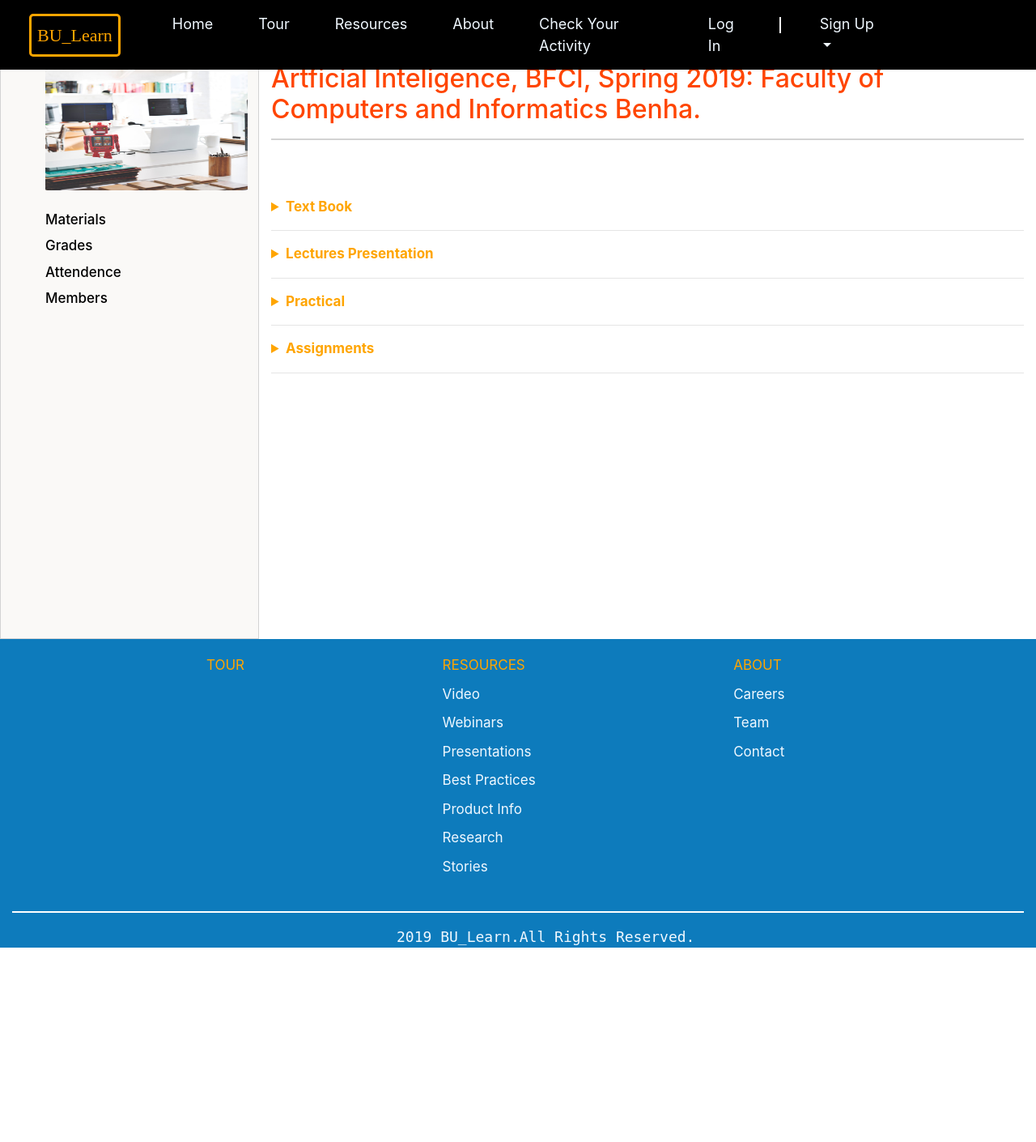
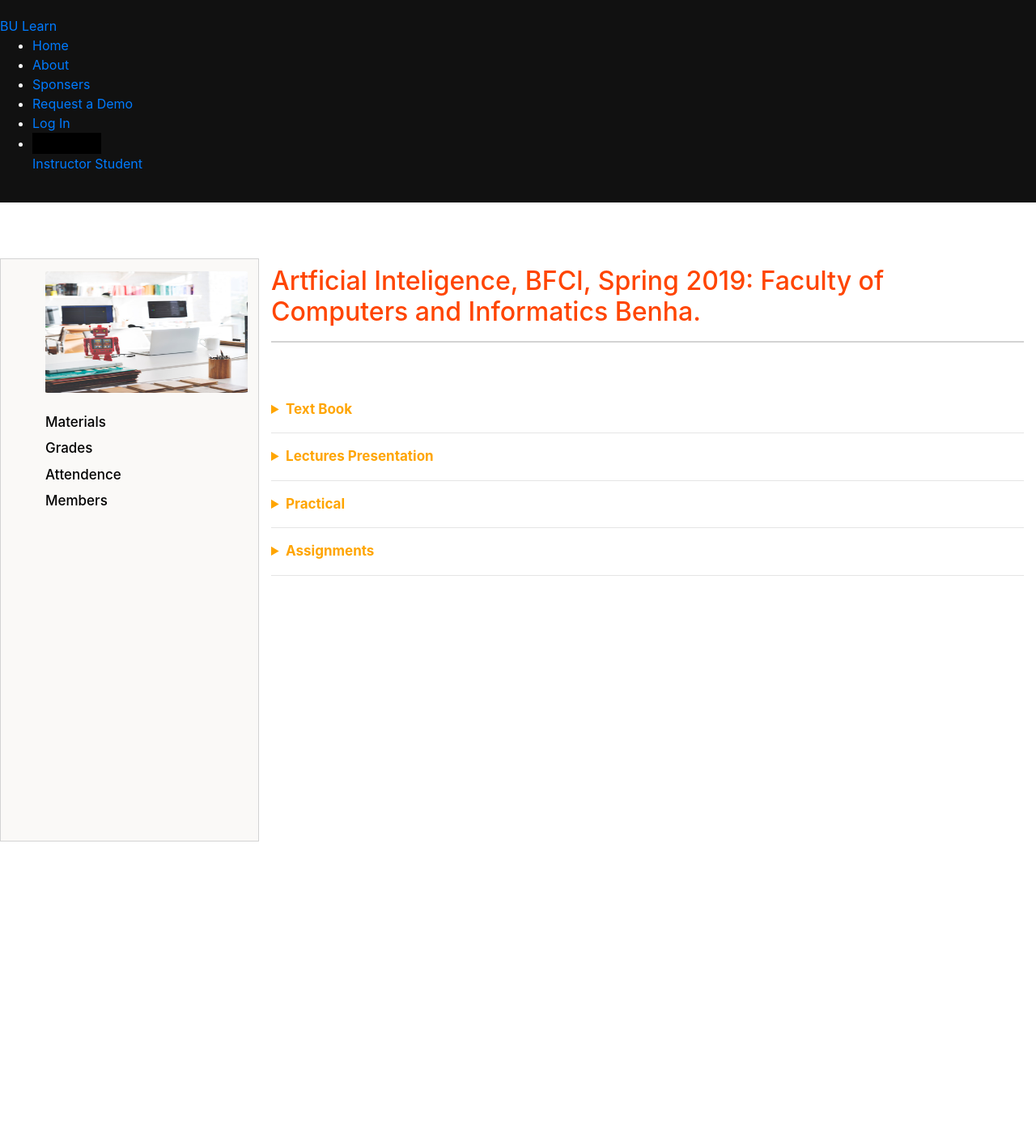
Before and after one commit to AhmedHafez7-Eng/BU_Learn, a PHP site: page /Ai.php in a window 1280 px wide. Shown: the top 1410 px of the page at 81% size. Before the commit the page ends 1170 px from the top, so only its background shows below. Run offline with PHP 8.4, Linux system fonts and the light colour scheme; some libraries are stand-ins or nearby versions.

Commit message:
Update materialhead.php

```diff
--- a/materialhead.php
+++ b/materialhead.php
@@ -1,71 +1,54 @@
-<div class="container-fluid">
+<link rel="stylesheet" type="text/css" href="css/bu.css">
+<style type="text/css">
+    header{
+        background-color: #111;
+        color: #FFF;
+        padding-top: 20px;
+        padding-bottom: 20px;
+    }
+    header.sticky{
+        background-color: #FFF;
+        color: #111;
+    }
+</style>
+<!-- Start NavBar -->
+    <header>
+      <a href="#" class="logo">BU Learn</a>
+      <div class="toggle" onclick="togglemenu();"></div>
+      <ul class="menu">
+        <li class="activeColor"><a href="bu.php" onclick="togglemenu();">Home</a></li>
+        <li><a href="#about" onclick="togglemenu();">About</a></li>
+        <li><a href="#sponsers" onclick="togglemenu();">Sponsers</a></li>
+        <li><a href="#requestDemo" onclick="togglemenu();">Request a Demo</a></li>
 
-    <nav class="navbar fixed-top navbar-expand-lg navbar-dark">
+        <?php if(isset($_SESSION['username'])){
+                echo '<li>
+                        <div class="dropdown">
+                          <button class="dropbtn">'.$_SESSION['username'].'
+                            <i class="fa fa-caret-down"></i>
+                          </button>
+                          <div class="dropdown-content">
+                            <a href="logout.php">Logout</a>
+                          </div>
+                        </div>
+                      </li>';
+              }else{
 
+                echo '<li><a href="login.php" onclick="togglemenu();">Log In</a></li>
+                      <li>
+                            <div class="dropdown">
+                              <button class="dropbtn">Sign Up
+                                <i class="fa fa-caret-down"></i>
+                              </button>
+                              <div class="dropdown-content">
+                                <a href="instrsignup.php">Instructor</a>
+                                <a href="signup.php">Student</a>
+                              </div>
+                            </div>
+                      </li>';
+              }
+        ?>
+      </ul>
+    </header>
 
-        <a class="navbar-brand" href="bu.php" style="color: orange; border: 3px solid orange;padding: 7px;border-radius: 5px;">BU_Learn</a>
-
-        <button class="navbar-toggler" type="button" data-toggle="collapse" data-target="#navbarTogglerDemo02" aria-controls="navbarTogglerDemo02" aria-expanded="false" aria-label="Toggle navigation">
-            <span class="navbar-toggler-icon"></span>
-        </button>
-
-        <div class="collapse navbar-collapse" id="navbarTogglerDemo02">
-            <ul class="navbar-nav mr-auto mt-2 mt-lg-0">
-                <li class="nav-item">
-                    <a class="nav-link" href="bu.php">Home <span class="sr-only">(current)</span></a>
-                </li>
-
-                <li class="nav-item">
-                    <a class="nav-link" href="#">Tour</a>
-                </li>
-
-                <li class="nav-item">
-                    <a class="nav-link" href="#">Resources</a>
-                </li>
-                <li class="nav-item">
-                    <a class="nav-link" href="#">About</a>
-                </li>
-                <li class="nav-item">
-                    <a class="nav-link" href="checkgrade.php">Check Your Activity</a>
-                </li>
-            </ul>
-            <?php if(isset($_SESSION['username'])){
-                echo '<div class="my-2 my-lg-0" id="registernav">
-			      <ul class="navbar-nav mr-auto mt-2 mt-lg-0">
-
-                        <div class="borderlink"></div>
-                          <li class="nav-item dropdown">
-                                <a class="nav-link dropdown-toggle" href="#" id="navbarDropdown" role="button" data-toggle="dropdown" aria-haspopup="true" aria-expanded="false">
-                                  '.$_SESSION['username'].'
-                                </a>
-                                <div class="dropdown-menu" aria-labelledby="navbarDropdown">
-                                  <a class="dropdown-item" href="logout.php">Logout</a>
-                                </div>
-                        </li>
-                    </ul>
-                 </div>';
-            }else{
-                echo '<div class="my-2 my-lg-0" id="registernav">
-			      <ul class="navbar-nav mr-auto mt-2 mt-lg-0">
-                          <li class="nav-item">
-                            <a class="nav-link" href="login.php">Log In</a>
-                          </li>
-                        <div class="borderlink"></div>
-                          <li class="nav-item dropdown">
-                                <a class="nav-link dropdown-toggle" href="#" id="navbarDropdown" role="button" data-toggle="dropdown" aria-haspopup="true" aria-expanded="false">
-                                  Sign Up
-                                </a>
-                                <div class="dropdown-menu" aria-labelledby="navbarDropdown">
-                                  <a class="dropdown-item" href="instrsignup.php">Instructor</a>
-                                  <a class="dropdown-item" href="signup.php">Student</a>
-                                </div>
-                        </li>
-                    </ul>
-                 </div>';
-            }
-            ?>
-
-        </div>
-
-    </nav>
-</div>
+  <!-- End NavBar -->
```
